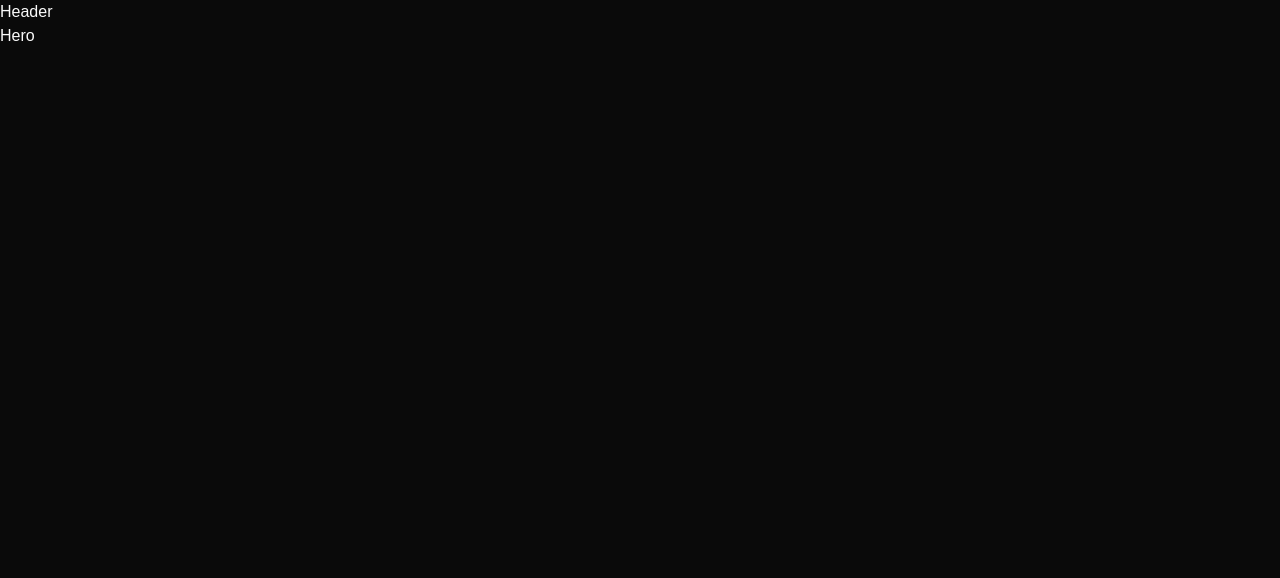
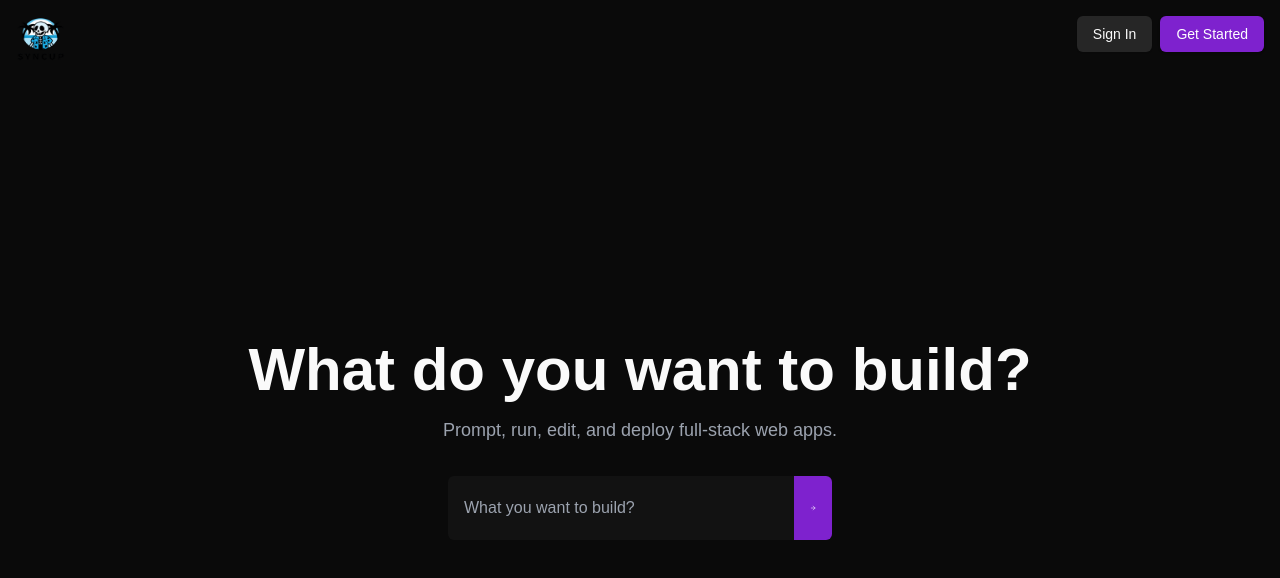
Before and after one commit to SrisailamKakurala/DWARF, a Next.js app: page / in a window 1280 px wide. Shown: the top 578 px of the page. Built offline with nearby package versions, Linux system fonts and the light colour scheme.

Commit message:
home page done

```diff
--- a/app/layout.js
+++ b/app/layout.js
@@ -22,7 +22,7 @@ export default function RootLayout({ children }) {
   return (
     <html lang="en" suppressHydrationWarning>
       <body
-        className={`${geistSans.variable} ${geistMono.variable} antialiased`}
+        className={`${geistSans.variable} ${geistMono.variable} antialiased w-screen h-screen`}
       >
         <ThemeProvider
             attribute="class"
--- a/components/custom/Header.jsx
+++ b/components/custom/Header.jsx
@@ -1,7 +1,14 @@
+import Image from "next/image";
+import { Button } from "../ui/button";
+
 const Header = () => {
     return (
-        <div>
-            Header
+        <div className="p-4 flex justify-between h-[10%]">
+            <Image src={'/logo.png'} width={50} height={50} alt={'logo'} />
+            <div className="flex gap-2">
+                <Button variant="secondary">Sign In</Button>
+                <Button className="bg-purple-700 hover:bg-purple-500 text-white">Get Started</Button>
+            </div>
         </div>
     );
 }
--- a/components/custom/Hero.jsx
+++ b/components/custom/Hero.jsx
@@ -1,7 +1,18 @@
+import Lookup from "@/data/Lookup";
+import { ArrowRight } from "lucide-react";
+import React, { useState } from "react";
+
 const Hero = () => {
+    const [userPrompt, setUserPrompt] = useState('');
     return (
-        <div>
-            Hero
+        <div className="flex flex-col items-center justify-center h-[90%]">
+            <h1 className="font-bold text-6xl">{Lookup.HERO_HEADING}</h1>
+            <p className="text-lg mt-4 text-gray-400">{Lookup.HERO_DESC}</p>
+
+            <div className="flex rounded-md mt-8 h-16 w-[30vw]">
+                <input onChange={(e) => setUserPrompt(e.target.value)} type="text" className="h-full w-[90%] px-4 outline-none rounded-l-md" placeholder={Lookup.INPUT_PLACEHOLDER} name="prompt"/>
+                <ArrowRight size={40} className="cursor-pointer w-[10%] font-bold bg-purple-700  text-white rounded-r-md h-full p-4" />
+            </div>
         </div>
     );
 }
--- a/components/theme-provider.jsx
+++ b/components/theme-provider.jsx
@@ -1,11 +1,19 @@
 "use client"
 
-import * as React from "react"
+import React, {useState} from "react"
 import { ThemeProvider as NextThemesProvider } from "next-themes"
+import { MessagesContext } from "@/context/MessagesContext";
 
 export function ThemeProvider({
   children,
   ...props
 }) {
-  return <NextThemesProvider {...props}>{children}</NextThemesProvider>
+
+  const [messages, setMessages] = useState('');
+
+  return (
+    <MessagesContext.Provider value={{messages, setMessages}}>
+      <NextThemesProvider {...props}>{children}</NextThemesProvider>
+    </MessagesContext.Provider>
+  );
 }
--- /dev/null
+++ b/context/MessagesContext.jsx
@@ -0,0 +1,3 @@
+import React from "react";
+
+export const MessagesContext = React.createContext();
--- a/package.json
+++ b/package.json
@@ -13,6 +13,7 @@
     "class-variance-authority": "^0.7.1",
     "clsx": "^2.1.1",
     "date-fns": "^3.6.0",
+    "dedent": "^1.5.3",
     "lucide-react": "^0.475.0",
     "next": "15.1.7",
     "next-themes": "^0.4.4",
```
Also changed, not shown: public/logo.png (added), 1 other file (tests, documents, lock files or other folders).
